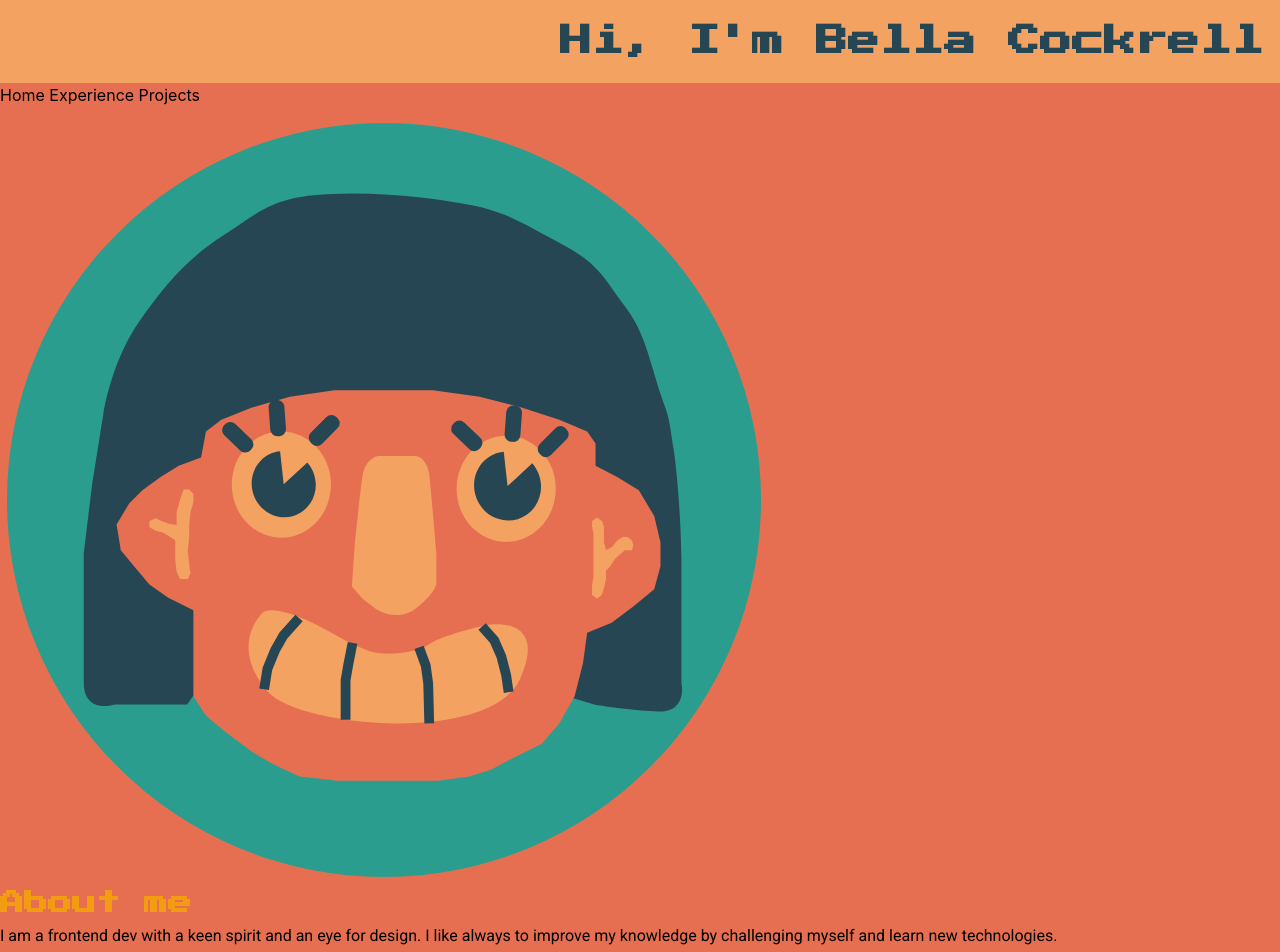
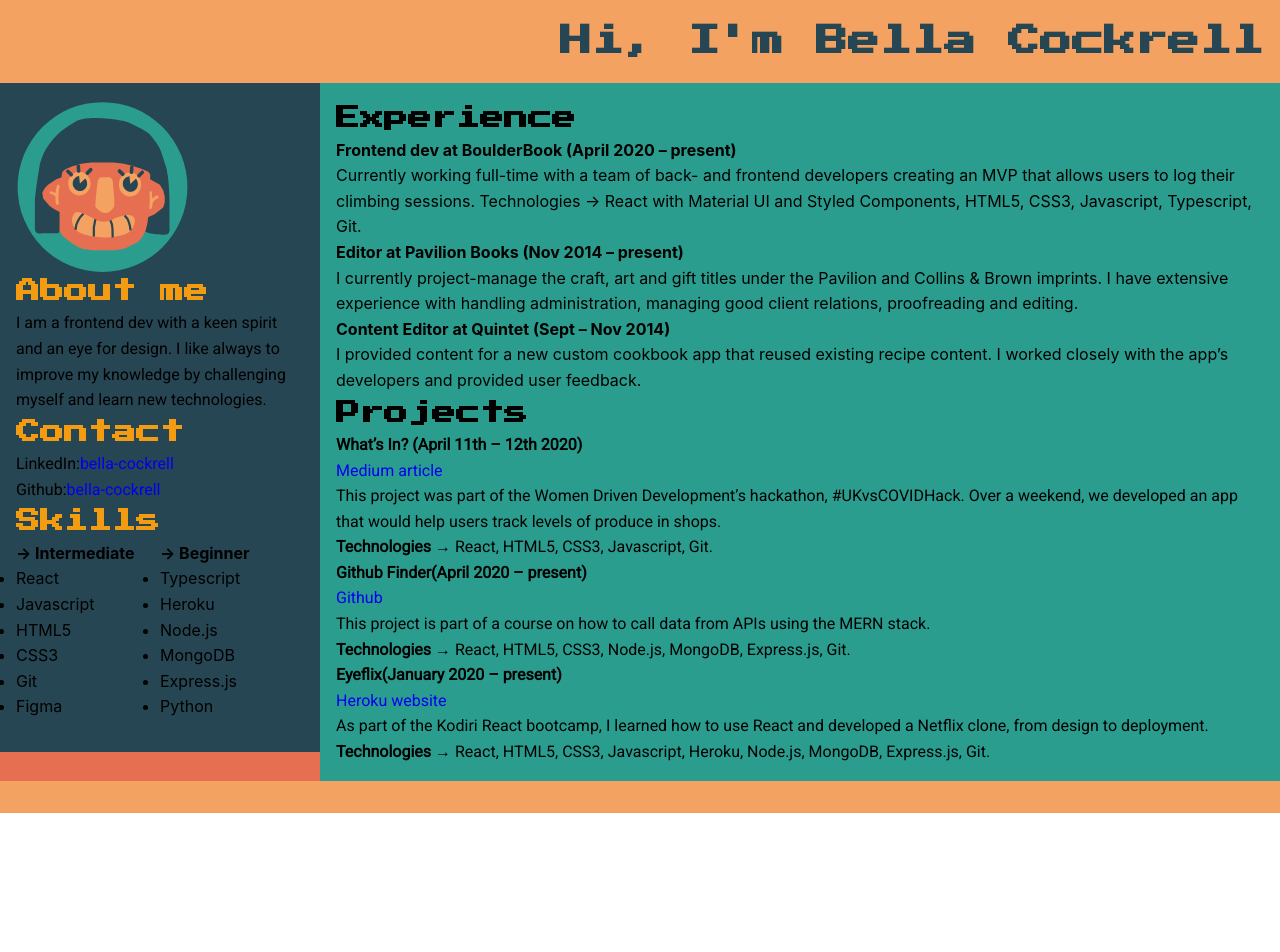
Before and after one commit to bella-cockrell/portfolio, a React (Create React App) app: page / in a window 1280 px wide. Shown: the top 952 px of the page. After the commit the page ends 813 px from the top, so only its background shows below. Built offline with nearby package versions, Linux system fonts and the light colour scheme.

Commit message:
Correcting placement

```diff
--- a/src/App.js
+++ b/src/App.js
@@ -11,17 +11,14 @@
 function App() {
   return (
     <div className='App'>
-
+      <body>
         <header>
           <h1> Hi, I'm Bella Cockrell </h1>
         </header>
         <nav>
-        Home
-        Experience
-        Projects
         </nav>
 
-      <sidebar>
+        <sidebar className='card'>
           <SVGLogo />
           <article>
             <AboutMe />
@@ -34,14 +31,13 @@
           </article>
         </sidebar>
 
-      <article>
+        <article className='container'>
           <Experience />
           <Projects />
         </article>
 
-      <footer>
-        This is the footer
-      </footer>
+        <footer />
+      </body>
     </div >
   );
 }
--- a/src/Components/Contact.js
+++ b/src/Components/Contact.js
@@ -9,11 +9,11 @@
       </h2>
       <p>
         LinkedIn:
-        <a href='https://www.linkedin.com/in/bella-cockrell/' alt='bella-cockrell'>
+        <a href='https://www.linkedin.com/in/bella-cockrell/' alt='bella-cockrell' target='_blank' rel="noopener noreferrer">
           bella-cockrell
         </a> <br />
         Github:
-        <a href='https://github.com/bella-cockrell' alt='bella-cockrell'>
+        <a href='https://github.com/bella-cockrell' alt='bella-cockrell' target='_blank' rel="noopener noreferrer">
           bella-cockrell
         </a>
       </p>
--- a/src/Components/Skills.js
+++ b/src/Components/Skills.js
@@ -3,8 +3,10 @@
 
 const Skills = () => {
   return (
+    <div >
+      <h2>Skills</h2>
+      <div className='skills'>
         <div>
-      <h2>Skills</h2>
           <strong>→ Intermediate</strong><br />
           <ul>
             <li>React</li>
@@ -14,6 +16,8 @@
             <li>Git</li>
             <li>Figma</li>
           </ul>
+        </div>
+        <div>
           <strong>→ Beginner</strong><br />
           <ul>
             <li>Typescript</li>
@@ -24,6 +28,8 @@
             <li>Python</li>
           </ul>
         </div>
+      </div>
+    </div>
   )
 }
 
--- a/src/Pages/Experience.js
+++ b/src/Pages/Experience.js
@@ -7,27 +7,27 @@
       <h1>
         Experience
       </h1>
-      <bold>
+      <strong>
         Frontend dev at BoulderBook (April 2020 – present)
-      </bold>
+      </strong>
       <div>
         Currently working full-time with a team of back- and
         frontend developers creating an MVP that allows users to log their
         climbing sessions. Technologies → React with Material UI and Styled
         Components, HTML5, CSS3, Javascript, Typescript, Git.
       </div>
-      <bold>
+      <strong>
         Editor at Pavilion Books (Nov 2014 – present)
-      </bold>
+      </strong>
       <div>
         I currently project-manage the craft, art and gift titles under the
         Pavilion and Collins & Brown imprints. I have extensive experience
         with handling administration, managing good client relations,
         proofreading and editing.
       </div>
-      <bold>
+      <strong>
         Content Editor at Quintet (Sept – Nov 2014)
-      </bold>
+      </strong>
       <div>
         I provided content for a new custom cookbook app that reused existing
         recipe content. I worked closely with the app’s developers and
--- a/src/Pages/Projects.js
+++ b/src/Pages/Projects.js
@@ -4,12 +4,12 @@
 const Projects = () => {
   return (
     <div>
-      <h2>Projects</h2>
+      <h1>Projects</h1>
       <p>
-        <strong>→  What’s In? (April 11th – 12th 2020)</strong><br />
+        <strong>What’s In? (April 11th – 12th 2020)</strong><br />
         <a
-          href='medium.com/ukvscovidhack/ukvscovidhack-whatsin-7b7a68581cc8'
-          alt='link to Medium website'>Medium article
+          href='https://medium.com/ukvscovidhack/ukvscovidhack-whatsin-7b7a68581cc8'
+          alt='link to Medium website' target='_blank' rel="noopener noreferrer">Medium article
         </a><br />
         This project was part of the Women Driven Development’s hackathon,
         #UKvsCOVIDHack. Over a weekend, we developed an app that would help
@@ -17,9 +17,9 @@
         <strong>Technologies → </strong>React, HTML5, CSS3, Javascript, Git.
       </p>
       <p>
-        <strong>→  Github Finder(April 2020 – present)</strong><br />
-        <a href='github.com/bella-cockrell/github-finder'
-          alt='link to Github'>Github
+        <strong>Github Finder(April 2020 – present)</strong><br />
+        <a href='https://github.com/bella-cockrell/github-finder'
+          alt='link to Github' target='_blank' rel="noopener noreferrer">Github
         </a><br />
         This project is part of a course on how to call data from APIs using the
         MERN stack. <br />
@@ -27,9 +27,9 @@
         React, HTML5, CSS3, Node.js, MongoDB, Express.js, Git.
       </p>
       <p>
-        <strong>→  Eyeflix(January 2020 – present)</strong><br />
-        <a href='kodflix-bella.herokuapp.com'
-          alt='link to Heroku page'> Heroku website
+        <strong>Eyeflix(January 2020 – present)</strong><br />
+        <a href='http://kodflix-bella.herokuapp.com/'
+          alt='link to Heroku page' target='_blank' rel="noopener noreferrer"> Heroku website
         </a><br />
         As part of the Kodiri React bootcamp, I learned how to use React and
         developed a Netflix clone, from design to deployment.<br />
```
Lines whose indentation alone changed are shown as unchanged.
